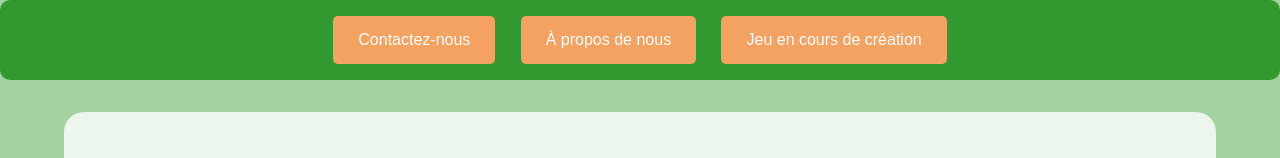
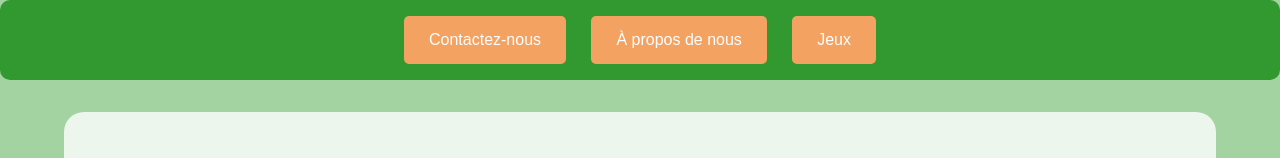
Before and after one commit to mara1104/play-and-learn, a plain HTML site: page index.html in a window 1280 px wide. Shown: the top 158 px of the page. Drawn offline with Linux system fonts and the light colour scheme.

Commit message:
Update index.html

```diff
--- a/index.html
+++ b/index.html
@@ -11,7 +11,7 @@
         <nav>
             <button onclick="location.href='contact.html'">Contactez-nous</button>
             <button onclick="location.href='about.html'">À propos de nous</button>
-            <button onclick="window.location.href='https://lien-vers-votre-jeu.com'">Jeu en cours de création</button>
+            <button onclick="window.location.href='https://lien-vers-votre-jeu.com'">Jeux</button>
         </nav>
     </header>
 
```
